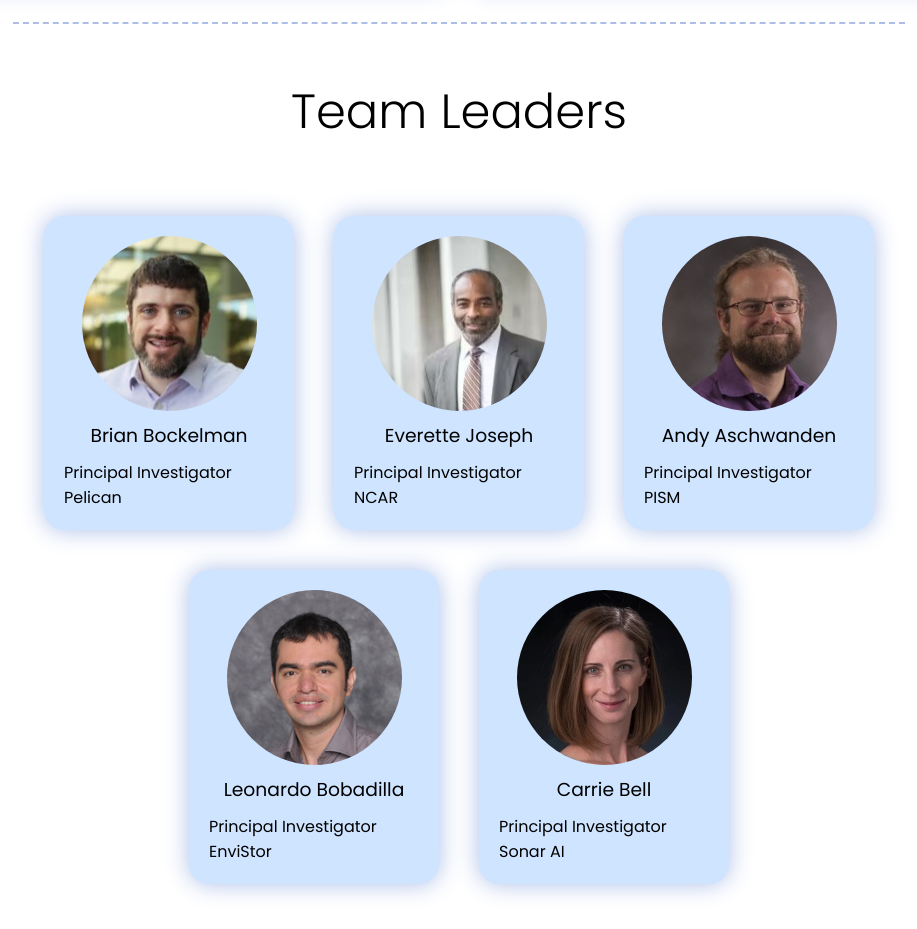
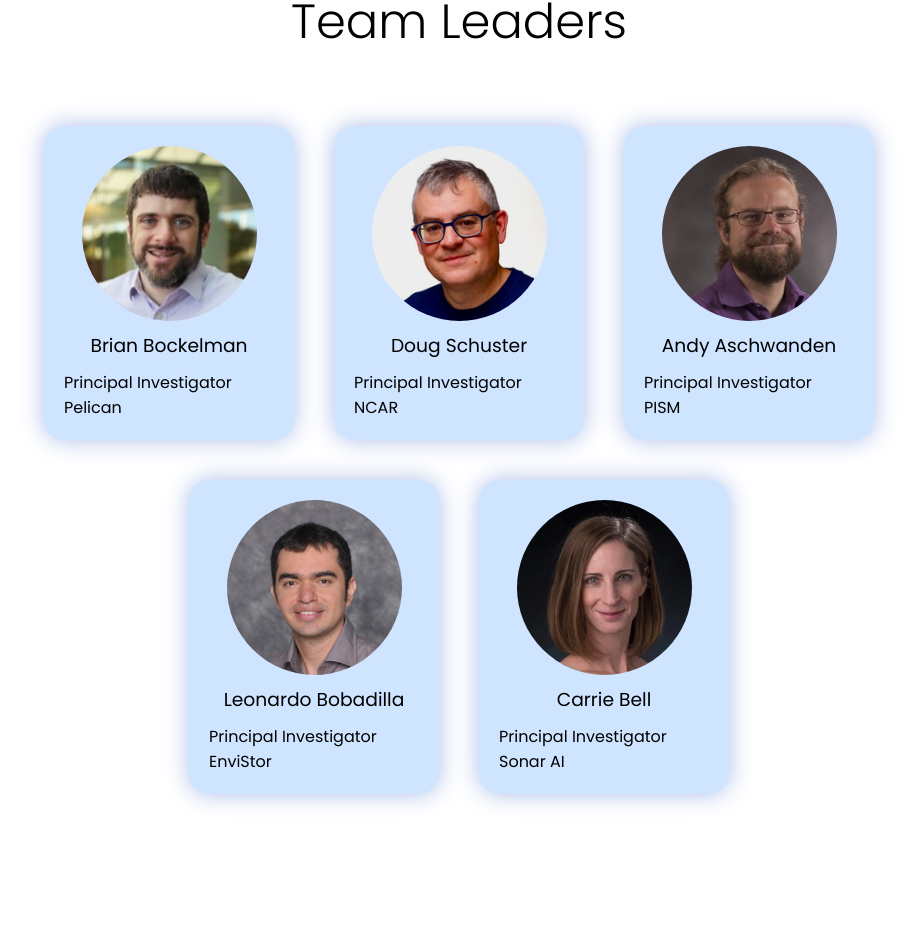
Before and after one commit to djw8605/pathfinders-website, a Next.js app: page / in a window 1280 px wide. Shown: the part 2311-3240 px from the top of the page, without its empty margins (181-1098 px from the left). After the commit the page ends 3150 px from the top, so only its background shows below. Built offline with nearby package versions, Linux system fonts and the light colour scheme.

Commit message:
Replace NCAR PI

```diff
--- a/src/app/globals.css
+++ b/src/app/globals.css
@@ -10,7 +10,7 @@ body {
 
 main {
   min-width: 30%;
-  max-width: 1100px;
+  max-width: 1200px;
 
   margin: 0px auto 0px auto;
   border-end-end-radius: 20px;
--- a/src/components/Team/People.tsx
+++ b/src/components/Team/People.tsx
@@ -20,11 +20,11 @@ const People = () => {
         project="Pelican"
       />
       <PersonCard
-        src="/images/people/everette_joseph.jpg"
-        alt="Headshot of Everette Joseph"
+        src="/images/people/doug_schuster.png"
+        alt="Headshot of Doug Schuster"
         width={200}
         height={200}
-        name="Everette Joseph"
+        name="Doug Schuster"
         title="Principal Investigator"
         project="NCAR"
       />
```
Also changed, not shown: public/images/people/doug_schuster.png (added), public/images/people/everette_joseph.jpg (deleted).
